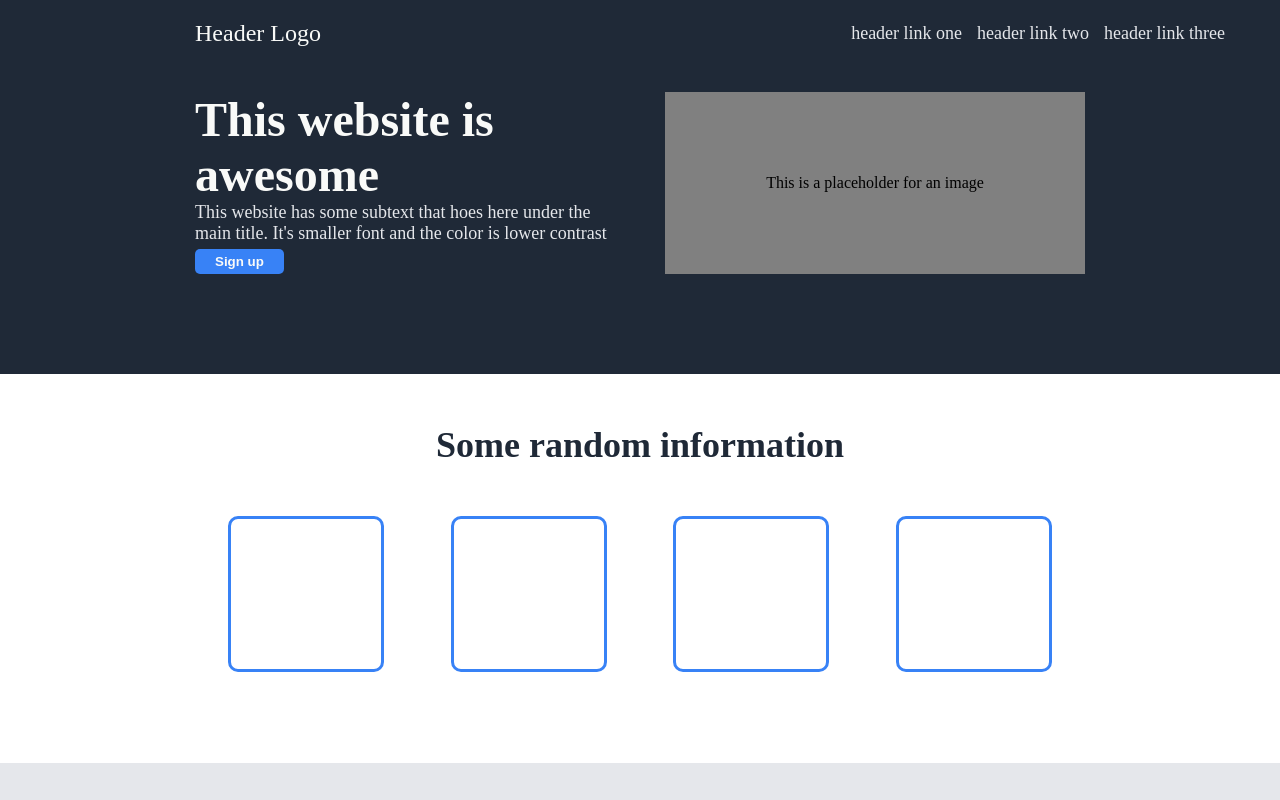
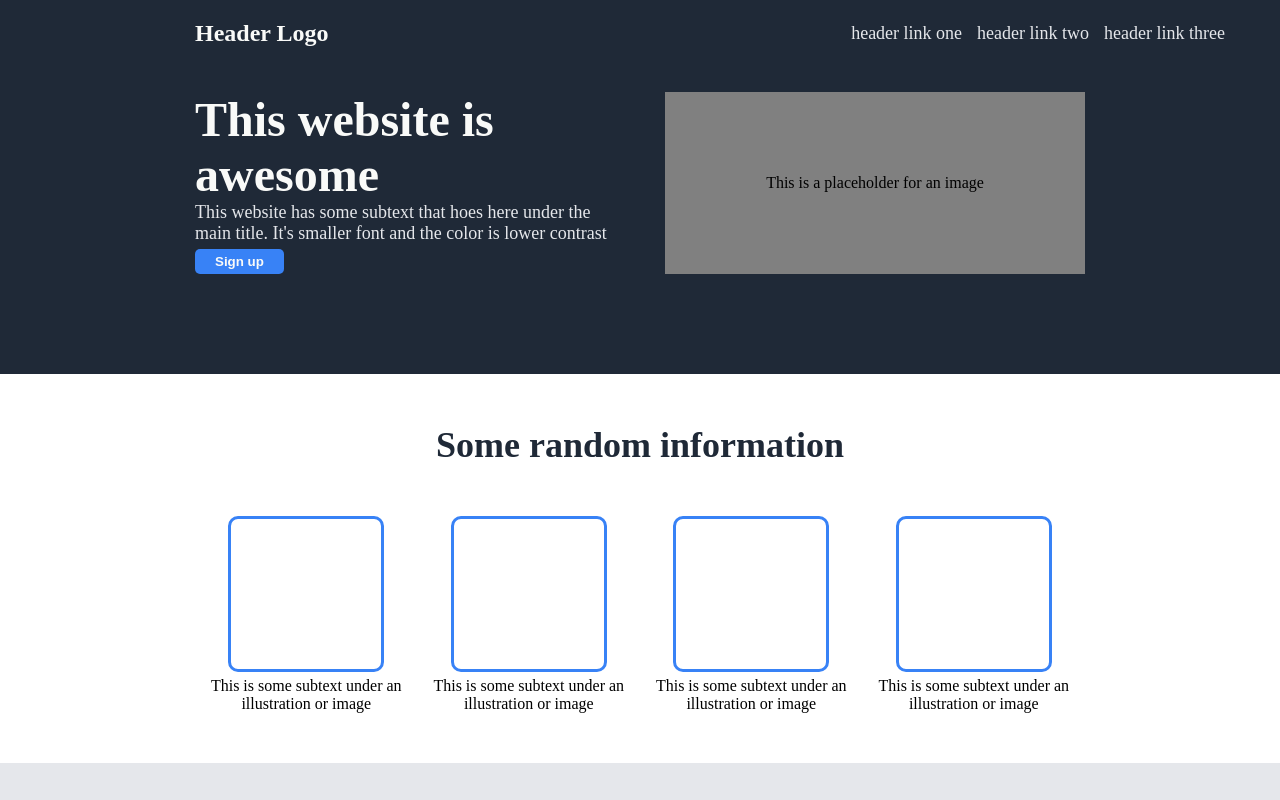
Before and after one commit to DittoT/First_Website, a plain HTML site: page index.html in a window 1280 px wide. Shown: the top 800 px of the page. Drawn offline with Linux system fonts and the light colour scheme.

Commit message:
Add font family, second section font color

```diff
--- a/styles.css
+++ b/styles.css
@@ -12,6 +12,7 @@
 }
 
 body{
+    font-family: 'Times New Roman', Times, serif;
     margin:0;
     padding: 0;
    display: flex;
@@ -40,6 +41,7 @@ header{
     margin-left: 195px;
     font-size: 24px;
     color: var(--main-txt-color);
+    font-weight: bold;
 }
 main{
     display: flex;
@@ -97,6 +99,9 @@ main{
     text-align: center;
     margin-top: 50px;
     margin-bottom: 50px;
+}
+.second-section p{
+    color:black;
 }
 .information{
     display: flex;
```
